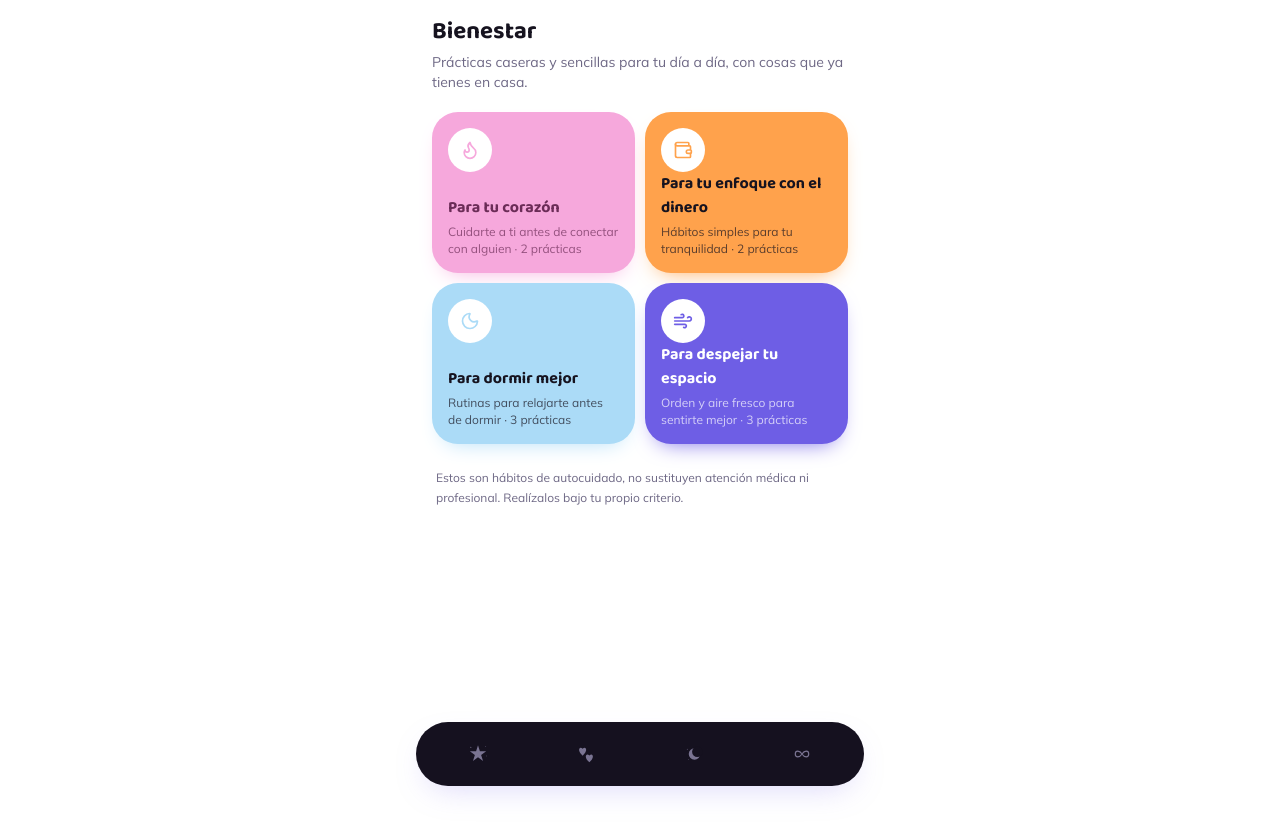
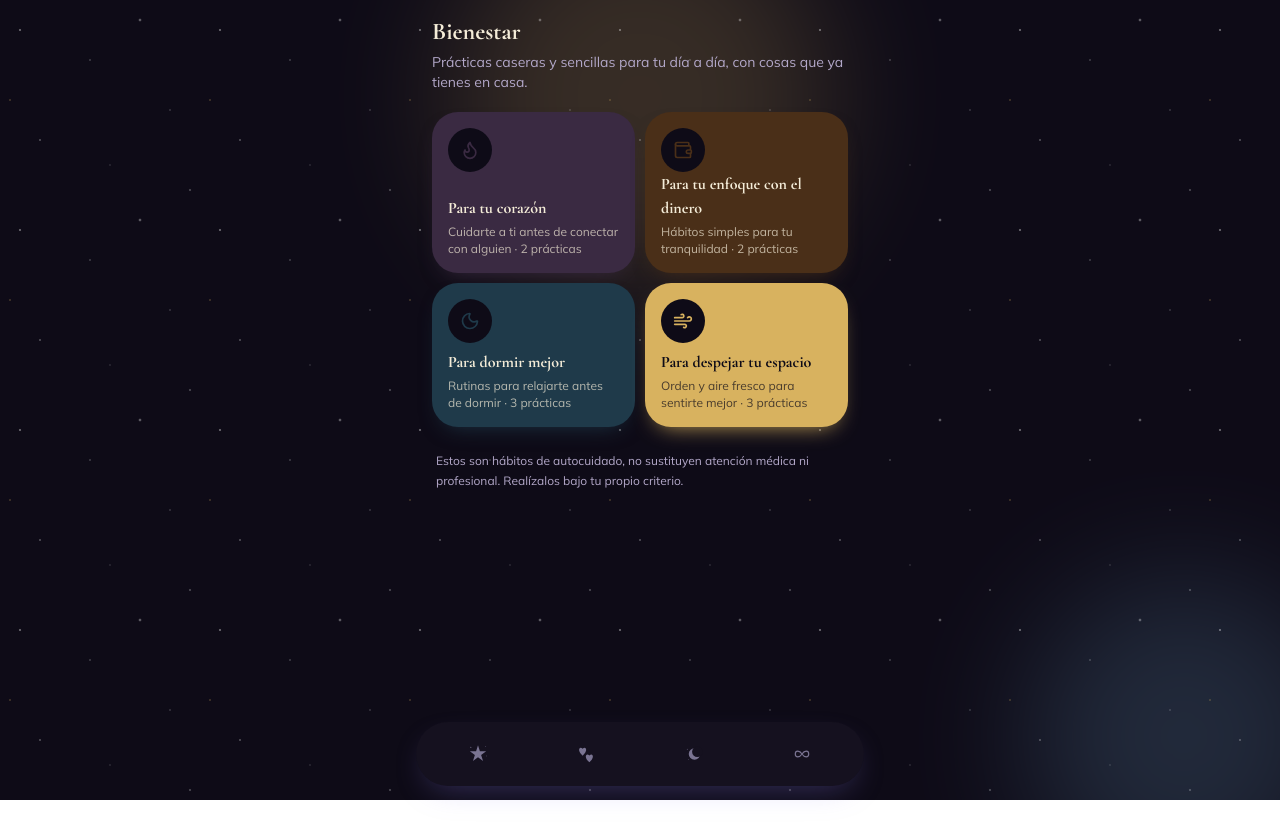
Before and after one commit to caspita-j/amor-tarot, a Next.js app: page /app/bienestar in a window 1280 px wide. Shown: the top 838 px of the page. Before the commit the page ends 800 px from the top, so only its background shows below. Built offline with nearby package versions, Linux system fonts and the light colour scheme.

Commit message:
feat: tema místico oscuro/dorado en Bienestar (última pantalla)
Cierra la migración completa de la app por dentro. Se elimina FondoAura
(componente y su uso en el layout compartido) por quedar sin ningún uso.

Co-Authored-By: Claude Sonnet 5 <noreply@anthropic.com>

```diff
--- a/app/app/bienestar/page.tsx
+++ b/app/app/bienestar/page.tsx
@@ -9,6 +9,7 @@
 import { useState } from 'react';
 import { Clock, Flame, Moon, Wallet, Wind, TriangleAlert } from 'lucide-react';
 import { BotonPrincipal } from '@/components/onboarding/ui';
+import { TemaMistico } from '@/components/app/TemaMistico';
 import {
   CATEGORIAS_BIENESTAR,
   practicasDeCategoria,
@@ -66,6 +67,7 @@ export default function BienestarPage() {
   // ── Categorías ─────────────────────────────────────────────────────
   if (modo === 'categorias') {
     return (
+      <TemaMistico>
         <div className="px-4 pt-4">
           <h1 className="text-2xl font-bold [font-family:var(--font-display)]">Bienestar</h1>
           <p className="mt-1 text-sm text-[var(--text-secondary)]">
@@ -101,10 +103,11 @@ export default function BienestarPage() {
           </div>
 
           <p className="mx-1 mt-6 text-xs leading-relaxed text-[var(--text-secondary)]">
-          Estos son hábitos de autocuidado, no sustituyen atención médica ni profesional. Realízalos
-          bajo tu propio criterio.
+            Estos son hábitos de autocuidado, no sustituyen atención médica ni profesional. Realízalos bajo tu propio
+            criterio.
           </p>
         </div>
+      </TemaMistico>
     );
   }
 
@@ -114,6 +117,7 @@ export default function BienestarPage() {
     const Icono = ICONO_CATEGORIA[categoriaActiva.id] ?? Flame;
     const color = COLOR_CATEGORIA[categoriaActiva.id] ?? 'var(--accent)';
     return (
+      <TemaMistico>
         <div className="px-4 pt-4">
           <button
             type="button"
@@ -153,6 +157,7 @@ export default function BienestarPage() {
             ))}
           </div>
         </div>
+      </TemaMistico>
     );
   }
 
@@ -161,6 +166,7 @@ export default function BienestarPage() {
     const colorDetalle = COLOR_CATEGORIA[practicaActiva.categoriaId] ?? 'var(--accent)';
     const inkDetalle = INK_CATEGORIA[practicaActiva.categoriaId] ?? 'var(--bg)';
     return (
+      <TemaMistico>
         <div className="px-4 pt-4">
           <button
             type="button"
@@ -219,6 +225,7 @@ export default function BienestarPage() {
             <BotonPrincipal onClick={() => setModo('practicas')}>Listo</BotonPrincipal>
           </div>
         </div>
+      </TemaMistico>
     );
   }
 
--- a/app/app/layout.tsx
+++ b/app/app/layout.tsx
@@ -1,11 +1,12 @@
 import { BottomNav } from '@/components/app/BottomNav';
-import { FondoAura } from '@/components/app/FondoAura';
 
+// Sin fondo propio: las 5 pantallas de /app/* ya se envuelven en <TemaMistico>
+// (oscuro/dorado) o lo que corresponda a futuro — este layout solo da la
+// estructura (nav + ancho máximo), no pinta nada detrás.
 export default function AppInternaLayout({ children }: LayoutProps<'/app'>) {
   return (
-    <div className="relative flex min-h-dvh flex-col bg-[var(--bg)] text-[var(--text-primary)] [font-family:var(--font-body)]">
-      <FondoAura />
-      <div className="relative z-10 mx-auto w-full max-w-md flex-1 pb-28">{children}</div>
+    <div className="flex min-h-dvh flex-col text-[var(--text-primary)] [font-family:var(--font-body)]">
+      <div className="mx-auto w-full max-w-md flex-1 pb-28">{children}</div>
       <BottomNav />
     </div>
   );
--- a/components/app/FondoAura.tsx
+++ /dev/null
@@ -1,13 +0,0 @@
-// Fondo "con aura" — 3 manchas de color desenfocadas detrás del contenido,
-// en modo claro (paleta de FICHA-ARTE.md sin tocar). Es el eco elegido por
-// el usuario del brillo/profundidad que le gustó en su imagen de referencia
-// oscura, adaptado a la paleta clara ya aprobada. Puramente decorativo.
-export function FondoAura() {
-  return (
-    <div aria-hidden="true" className="pointer-events-none absolute inset-0 -z-10 overflow-hidden">
-      <span className="absolute -left-12 -top-16 size-56 rounded-full bg-[var(--accent)] opacity-30 blur-3xl" />
-      <span className="absolute -right-14 top-16 size-44 rounded-full bg-[var(--accent-4)] opacity-25 blur-3xl" />
-      <span className="absolute -left-6 -bottom-16 size-52 rounded-full bg-[var(--accent-3)] opacity-30 blur-3xl" />
-    </div>
-  );
-}
```
Also changed, not shown: 2 other files (tests, documents, lock files or other folders). Lines whose indentation alone changed are shown as unchanged.
